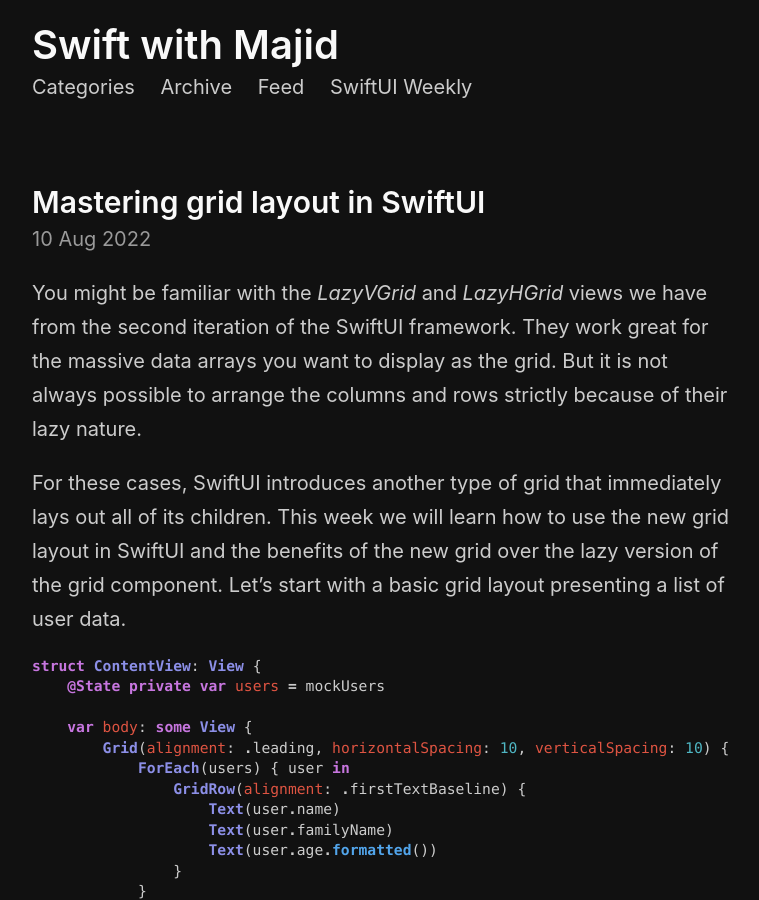
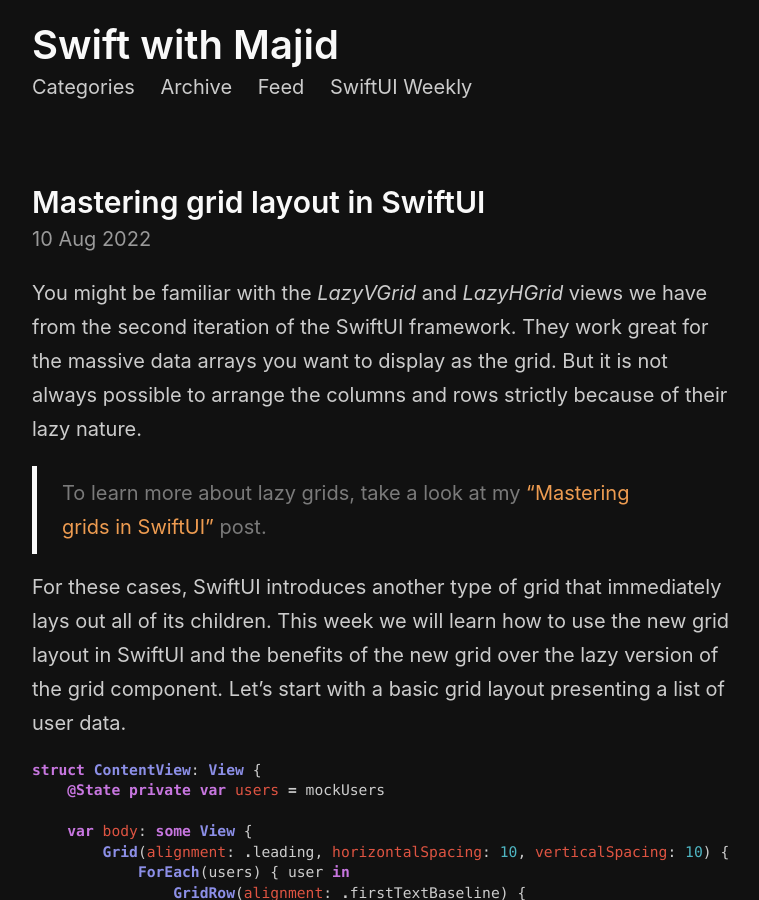
Before and after one commit to mecid/mecid.github.io, a Jekyll site: the page built from _posts/2022-08-10-mastering-grid-layout-in-swiftui.md, in a window 1280 px wide and 900 px high. Shown: the whole window, without its empty margins (258-1017 px from the left). Built offline with Jekyll 4.4.1, drawn with Linux system fonts in a browser that asks for light colours.

Commit message:
reference post added to grid layout post

```diff
--- a/_posts/2022-08-10-mastering-grid-layout-in-swiftui.md
+++ b/_posts/2022-08-10-mastering-grid-layout-in-swiftui.md
@@ -6,6 +6,8 @@
 ---
 
 You might be familiar with the *LazyVGrid* and *LazyHGrid* views we have from the second iteration of the SwiftUI framework. They work great for the massive data arrays you want to display as the grid. But it is not always possible to arrange the columns and rows strictly because of their lazy nature.
+
+> To learn more about lazy grids, take a look at my ["Mastering grids in SwiftUI"](/2020/07/08/mastering-grids-in-swiftui/) post.
 
 For these cases, SwiftUI introduces another type of grid that immediately lays out all of its children. This week we will learn how to use the new grid layout in SwiftUI and the benefits of the new grid over the lazy version of the grid component. Let's start with a basic grid layout presenting a list of user data.
 
```
